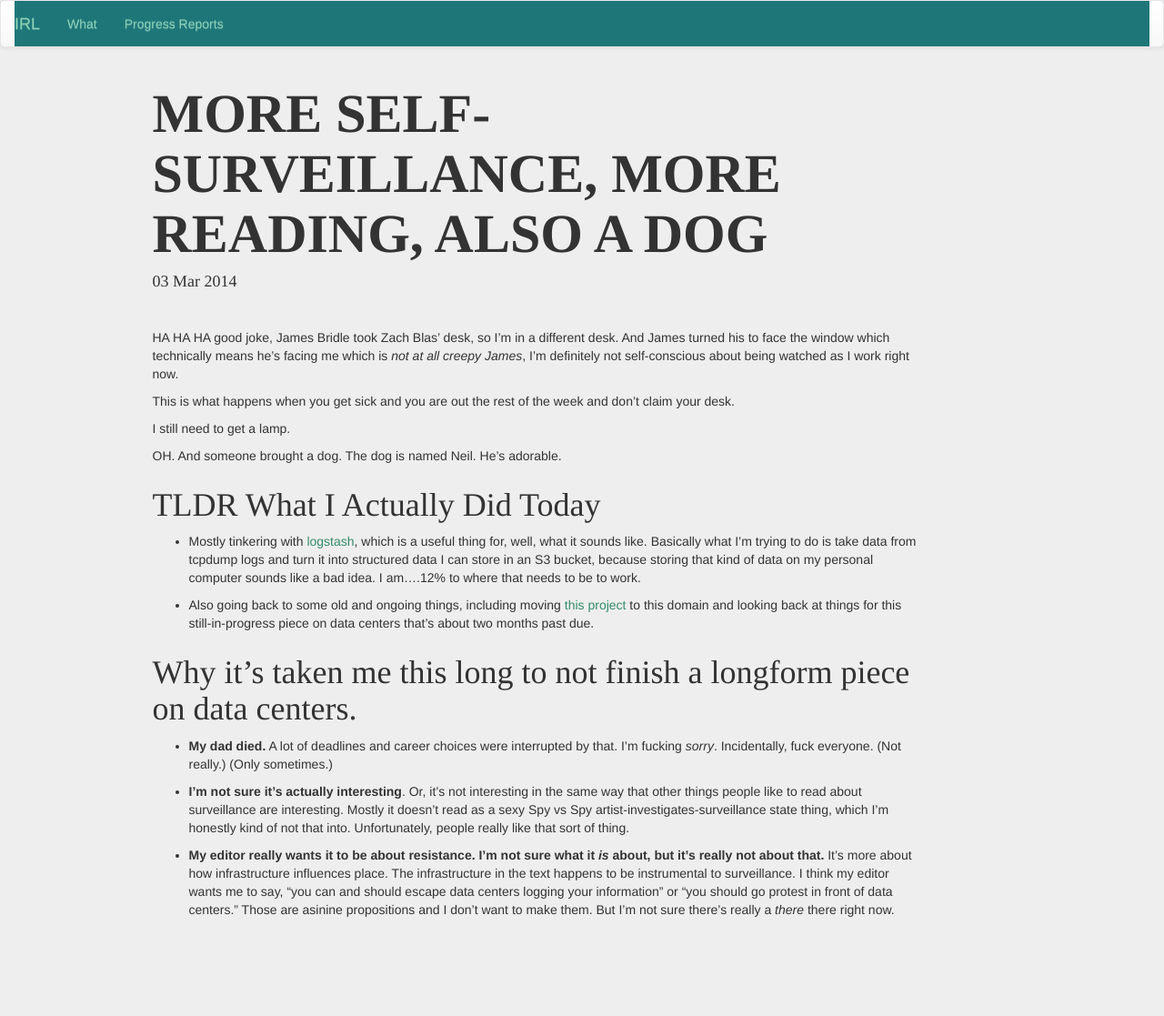
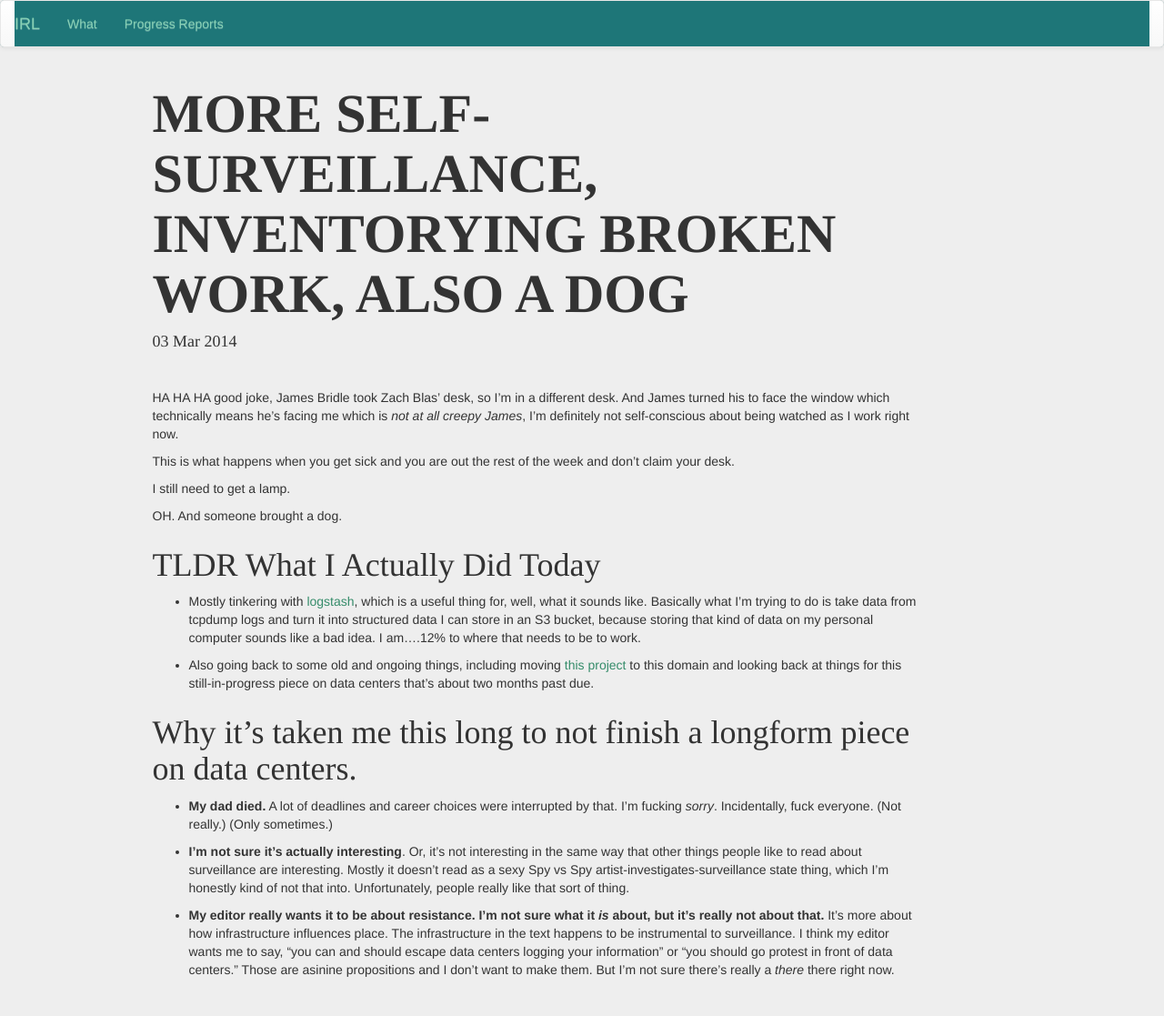
Before and after one commit to irl-so/irl-so.github.io, a Jekyll site: the page built from _posts/2014-03-03-notes.markdown, in a window 1280 px wide. Shown: the whole page at 91% size. Built offline with Jekyll 4.4.1, drawn with Linux system fonts in a browser that asks for light colours; nearby versions of some CDN libraries; Markdown is read by kramdown in place of the engine named in the settings; before the commit the page ends 1051 px from its top, so only the background shows below that.

Commit message:
Edits of pure vanity

```diff
--- a/_posts/2014-03-03-notes.markdown
+++ b/_posts/2014-03-03-notes.markdown
@@ -1,6 +1,6 @@
 ---
 layout: post
-title:  "More Self-Surveillance, More Reading, Also a Dog"
+title:  "More Self-Surveillance, Inventorying Broken Work, Also a Dog"
 date:   2014-03-03
 ---
 
@@ -10,7 +10,7 @@ This is what happens when you get sick and you are out the rest of the week and
 
 I still need to get a lamp.
 
-OH. And someone brought a dog. The dog is named Neil. He's adorable.
+OH. And someone brought a dog.
 
 ##TLDR What I Actually Did Today
 
```
